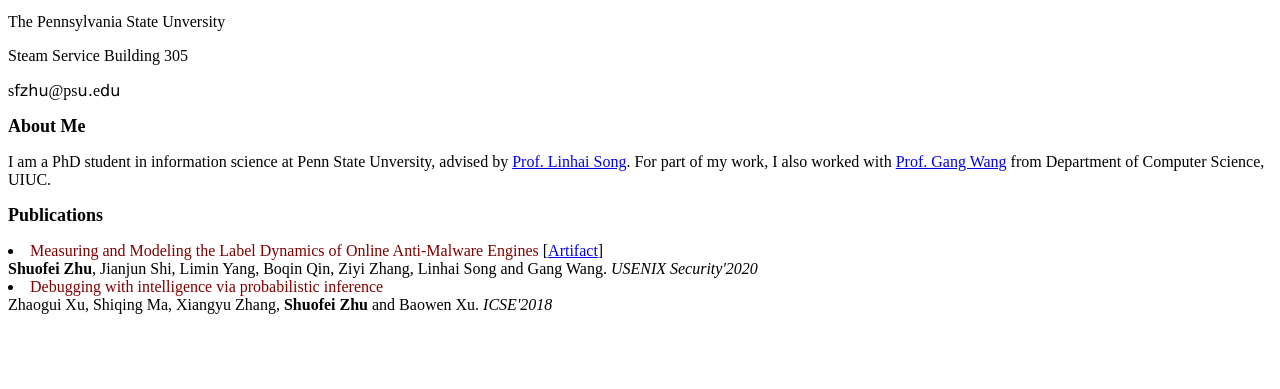
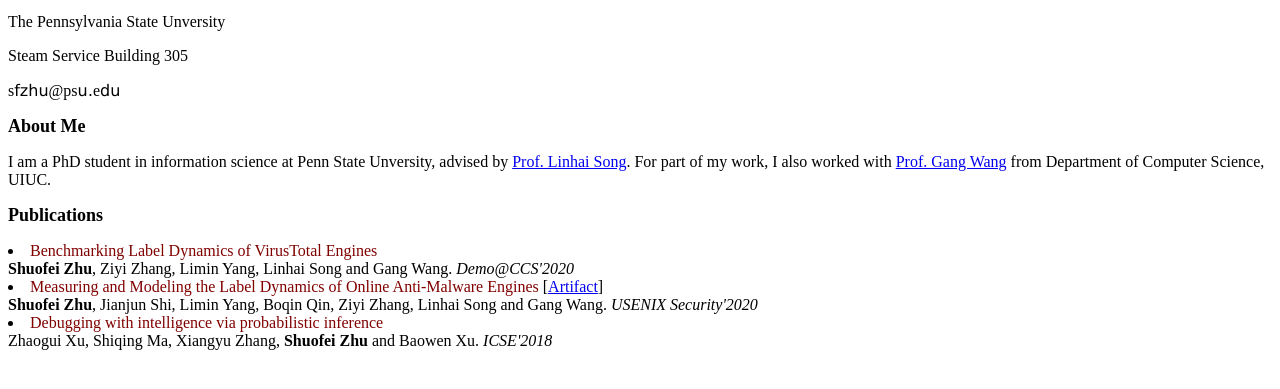
Before and after one commit to sfzhu93/sfzhu93.github.io, a plain HTML site: page index.html in a window 1280 px wide. Shown: the part 87-476 px from the top of the page. Drawn offline with Linux system fonts and the light colour scheme.

Commit message:
Update index.html

```diff
--- a/index.html
+++ b/index.html
@@ -14,6 +14,12 @@
 <p>I am a PhD student in information science at Penn State Unversity, advised by <a href='https://songlh.github.io/'>Prof. Linhai Song</a>. For part of my work, I also worked with <a href='http://gangw.cs.illinois.edu/'>Prof. Gang Wang</a> from Department of Computer Science, UIUC.</p>
 
 <p><b><span style='font-size:13.5pt'>Publications</span></b></p>
+<li>
+<font color="maroon">Benchmarking Label Dynamics of VirusTotal Engines</font>
+<br><b>Shuofei Zhu</b>, Ziyi Zhang, Limin Yang, Linhai Song and Gang Wang.
+<em>Demo@CCS'2020</em>
+</li>
+
 <li>
 <font color="maroon">Measuring and Modeling the Label Dynamics of Online Anti-Malware Engines</font>
 [<a href="https://sfzhu93.github.io/projects/vt/index.html">Artifact</a>]
```
